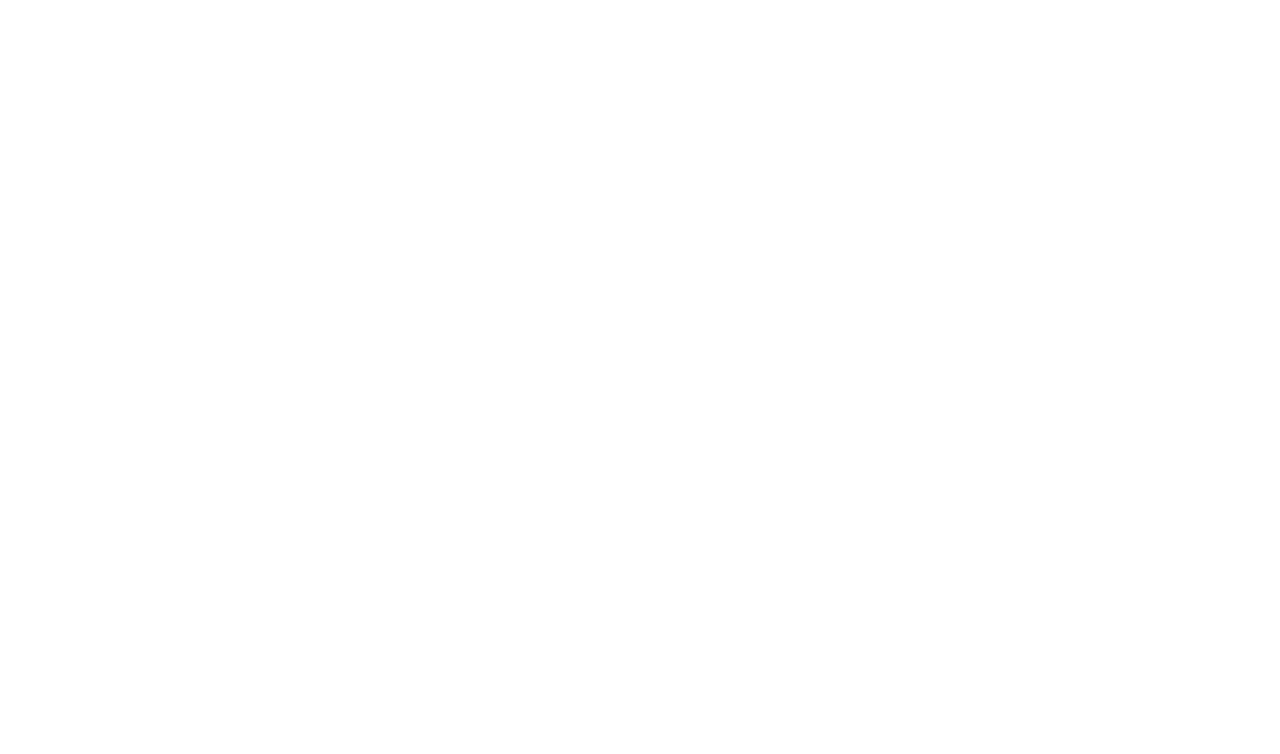
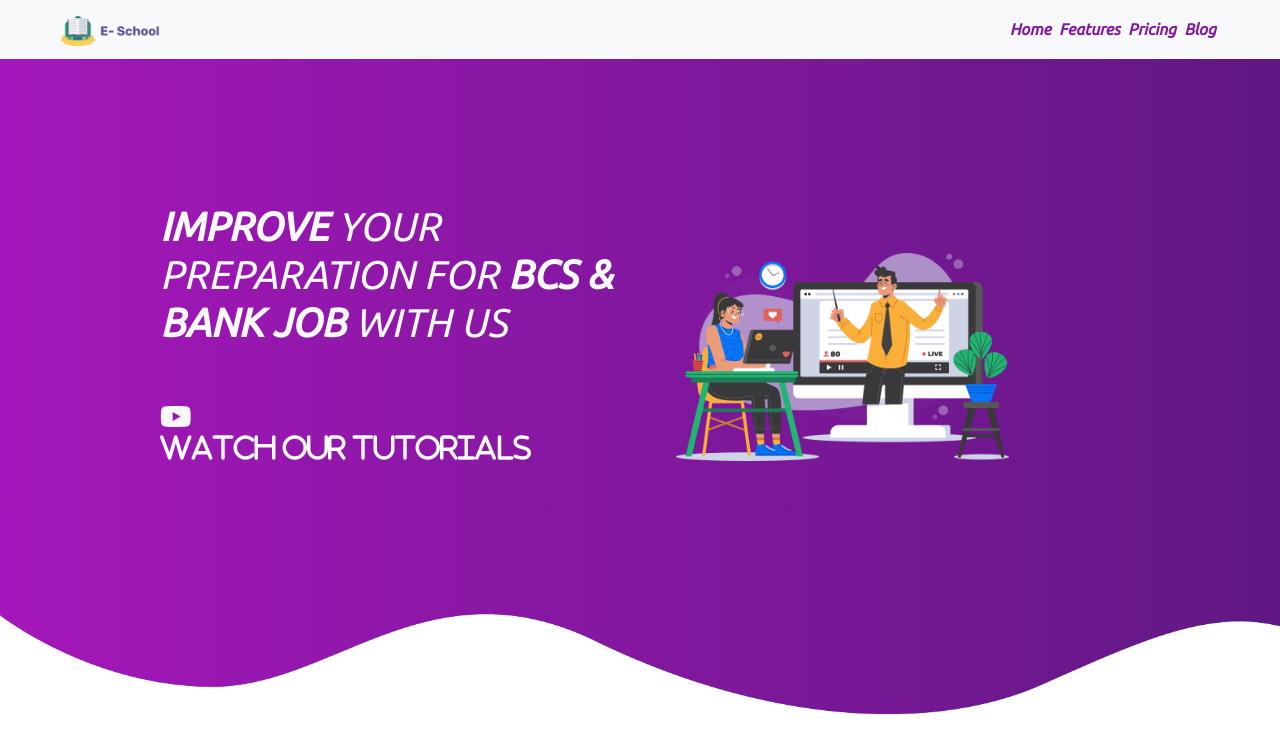
Before and after one commit to JaznanOfficial/e-learning, a plain HTML site: page index.html in a window 1280 px wide. Drawn offline with nearby package versions, Linux system fonts and the light colour scheme.

Commit message:
header done

```diff
--- a/index.html
+++ b/index.html
@@ -1,17 +1,92 @@
 <!DOCTYPE html>
 <html lang="en">
     <head>
-    <meta charset="UTF-8">
-    <meta http-equiv="X-UA-Compatible" content="IE=edge">
-    <meta name="viewport" content="width=device-width, initial-scale=1.0">
+        <meta charset="UTF-8" />
+        <meta http-equiv="X-UA-Compatible" content="IE=edge" />
+        <meta name="viewport" content="width=device-width, initial-scale=1.0" />
         <!-- bootstrap -->
-    <link href="https://cdn.jsdelivr.net/npm/bootstrap@5.0.2/dist/css/bootstrap.min.css" rel="stylesheet" integrity="sha384-EVSTQN3/azprG1Anm3QDgpJLIm9Nao0Yz1ztcQTwFspd3yD65VohhpuuCOmLASjC" crossorigin="anonymous">
-    <link rel="stylesheet" href="style.css">
-    <link rel="shortcut icon" href="Logo.png" type="image/x-icon">
-    <title>Document</title>
+        <link
+            href="https://cdn.jsdelivr.net/npm/bootstrap@5.0.2/dist/css/bootstrap.min.css"
+            rel="stylesheet"
+            integrity="sha384-EVSTQN3/azprG1Anm3QDgpJLIm9Nao0Yz1ztcQTwFspd3yD65VohhpuuCOmLASjC"
+            crossorigin="anonymous"
+        />
+        <!-- local css -->
+        <link rel="stylesheet" href="style.css" />
+        <!-- icon logo -->
+        <link rel="shortcut icon" href="Logo.png" type="image/x-icon"/>
+        <!-- google font -->
+        <link rel="preconnect" href="https://fonts.googleapis.com" />
+        <link rel="preconnect" href="https://fonts.gstatic.com" crossorigin />
+        <link
+            href="https://fonts.googleapis.com/css2?family=Ubuntu:ital@1&display=swap"
+            rel="stylesheet"
+        />
+        <!-- font awesome -->
+        <script src="https://kit.fontawesome.com/d63d7fa193.js" crossorigin="anonymous"></script>
+        <title>E-School</title>
     </head>
     <body>
+        <header class="m-0 p-0">
+            <!-- nav start -->
+            <nav class="navbar navbar-light bg-light d-flex flex-row flex-nowrap w-100 px-lg-5 nav-padding">
+                <div class="container-fluid">
+                    <a class="navbar-brand" href="#">
+                        <img
+                            src="Logo.png"
+                            alt=""
+                            width="100px"
+                            height=""
+                            class="d-inline-block align-text-top"
+                        />
+                    </a>
+
+                    <div
+                        class="navbar-nav d-flex flex-row justify-content-center align-items-center"
+                    >
+                        <a class="mx-1 p-0 fw-bold nav-font-color" href="#">Home</a>
+                        <a class="mx-1 p-0 fw-bold nav-font-color" href="#">Features</a>
+                        <a class="mx-1 p-0 fw-bold nav-font-color" href="#">Pricing</a>
+                        <a class="mx-1 p-0 fw-bold nav-font-color" href="#">Blog</a>
+                    </div>
+                </div>
+            </nav>
+            <!-- nav end -->
+
+            <!-- header content start -->
+            <div
+                class="
+                    d-flex
+                    flex-column
+                    flex-lg-row
+                    align-items-center
+                    justify-content-center
+                    flex-nowrap
+                    w-75
+                    m-auto
+                    mt-5
+                "
+            >
+                <div class="w-100 my-lg-5 py-lg-5 ps-0 ps-lg-0">
+                    <h1 class="text-light">
+                        <strong>IMPROVE</strong> YOUR PREPARATION FOR
+                        <strong>BCS & BANK JOB</strong> WITH US
+                    </h1>
+                    <h3 class="text-light m-0 p-0">
+                        <a href="" class="m-0 p-0"><i class="fab fa-youtube text-light my-5"><h3 class="m-0 p-0">Watch our tutorials</h3></i></a>
+                    </h3>
+                </div>
+                <div class="w-100 ps-5"><img src="photo1.png" alt="" class="w-75" /></div>
+            </div>
+            <img src="wave1.png" alt="" class="container-fluid mt-5 mt-lg-0 p-0" >
+
+             <!-- header content end -->
+        </header>
         <!-- java script -->
-    <script src="https://cdn.jsdelivr.net/npm/bootstrap@5.0.2/dist/js/bootstrap.bundle.min.js" integrity="sha384-MrcW6ZMFYlzcLA8Nl+NtUVF0sA7MsXsP1UyJoMp4YLEuNSfAP+JcXn/tWtIaxVXM" crossorigin="anonymous"></script>
+        <script
+            src="https://cdn.jsdelivr.net/npm/bootstrap@5.0.2/dist/js/bootstrap.bundle.min.js"
+            integrity="sha384-MrcW6ZMFYlzcLA8Nl+NtUVF0sA7MsXsP1UyJoMp4YLEuNSfAP+JcXn/tWtIaxVXM"
+            crossorigin="anonymous"
+        ></script>
     </body>
 </html>
--- a/style.css
+++ b/style.css
@@ -0,0 +1,14 @@
+body{
+    font-family: 'Ubuntu', sans-serif;
+}
+header{
+    background-image: linear-gradient(to right,#A517BA,#601883);
+    /* height: 500px; */
+}
+/* .nav-padding{
+    padding: 0 200px 0 200px;
+} */
+.nav-font-color{
+    color: #83179F;
+    text-decoration: none;
+}
```
Lines whose indentation alone changed are shown as unchanged.
